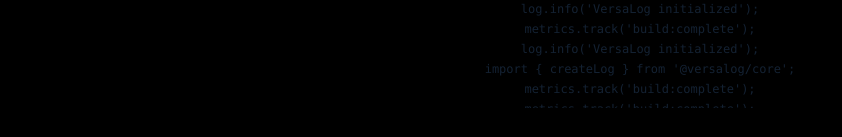
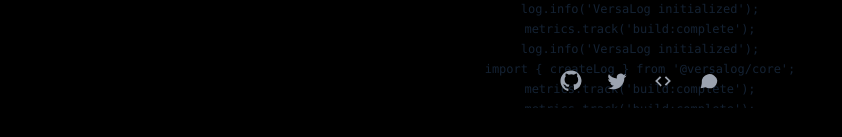
Before and after one commit to VersaLog/VersaLog.github.io, a Svelte app: page / in a window 1280 px wide. Shown: the part 812-949 px from the top of the page, without its empty margins (0-842 px from the left). Built offline with nearby package versions, Linux system fonts and the light colour scheme.

Commit message:
Link add

```diff
--- a/src/routes/Home.svelte
+++ b/src/routes/Home.svelte
@@ -1,9 +1,40 @@
 <script>
   import CodeBackground from "../lib/CodeBackground.svelte";
   import HeroSection from "../lib/HeroSection.svelte";
+
+  const footerLinks = [
+    { name: "GitHub", url: "https://github.com/VersaLog", icon: "github" },
+    { name: "X", url: "https://x.com/logversa81950", icon: "twitter" },
+    { name: "Qiita", url: "https://qiita.com/organizations/versatile", icon: "code" },
+    { name: "Support", url: "https://discord.gg/MaWeRFxa", icon: "message-circle" }
+  ];
+
+  function getIcon(name) {
+    const icons = {
+      github: `<svg xmlns="http://www.w3.org/2000/svg" width="22" height="22" fill="currentColor" viewBox="0 0 24 24"><path d="M12 .5C5.7.5.5 5.7.5 12c0 5.1 3.3 9.3 7.9 10.8.6.1.8-.3.8-.6v-2.1c-3.2.7-3.9-1.5-3.9-1.5-.6-1.5-1.3-1.9-1.3-1.9-1.1-.8.1-.8.1-.8 1.3.1 2 .9 2 .9 1.1 1.9 2.9 1.4 3.6 1.1.1-.8.4-1.4.7-1.8-2.6-.3-5.4-1.3-5.4-6 0-1.3.5-2.3 1.2-3.1-.1-.3-.5-1.5.1-3.1 0 0 1-.3 3.2 1.2a10.9 10.9 0 0 1 5.8 0c2.2-1.5 3.2-1.2 3.2-1.2.6 1.6.2 2.8.1 3.1.8.8 1.2 1.8 1.2 3.1 0 4.7-2.8 5.7-5.4 6 .4.3.8 1 .8 2v3c0 .3.2.7.8.6A10.99 10.99 0 0 0 23.5 12C23.5 5.7 18.3.5 12 .5z"/></svg>`,
+      twitter: `<svg xmlns="http://www.w3.org/2000/svg" width="22" height="22" fill="currentColor" viewBox="0 0 24 24"><path d="M22.46 6c-.77.35-1.6.59-2.46.69a4.3 4.3 0 0 0 1.88-2.38 8.6 8.6 0 0 1-2.72 1.03 4.28 4.28 0 0 0-7.3 3.9A12.14 12.14 0 0 1 3.15 4.7a4.27 4.27 0 0 0 1.33 5.7 4.25 4.25 0 0 1-1.94-.54v.06a4.28 4.28 0 0 0 3.44 4.19c-.47.13-.97.15-1.45.06a4.29 4.29 0 0 0 4 2.98A8.6 8.6 0 0 1 2 19.54 12.14 12.14 0 0 0 8.29 21c7.55 0 11.68-6.26 11.68-11.68 0-.18 0-.36-.01-.54A8.36 8.36 0 0 0 22.46 6z"/></svg>`,
+      code: `<svg xmlns="http://www.w3.org/2000/svg" width="22" height="22" fill="currentColor" viewBox="0 0 24 24"><path d="M8.7 17.3 3.4 12l5.3-5.3 1.4 1.4L6.2 12l4.5 4.5-2 1.8zM15.3 17.3l-1.4-1.4L17.8 12l-3.9-3.9 1.4-1.4L20.6 12l-5.3 5.3z"/></svg>`,
+      "message-circle": `<svg xmlns="http://www.w3.org/2000/svg" width="22" height="22" fill="currentColor" viewBox="0 0 24 24"><path d="M21 11.5a8.38 8.38 0 0 1-1.1 4.2 8.5 8.5 0 0 1-7.4 4.3 8.38 8.38 0 0 1-4.2-1.1L3 20l1.1-5.3a8.5 8.5 0 1 1 16.9-3.2z"/></svg>`
+    };
+    return icons[name] || "";
+  }
 </script>
 
 <div class="relative min-h-screen flex flex-col items-center justify-center text-center text-white bg-black overflow-hidden">
   <CodeBackground />
   <HeroSection />
+
+  <footer class="z-10 absolute bottom-4 flex space-x-6 text-gray-400">
+    {#each footerLinks as link}
+      <a
+        href={link.url}
+        target="_blank"
+        rel="noopener noreferrer"
+        class="hover:text-white transition-colors duration-200"
+        title={link.name}
+      >
+        {@html getIcon(link.icon)}
+      </a>
+    {/each}
+  </footer>
 </div>
```
